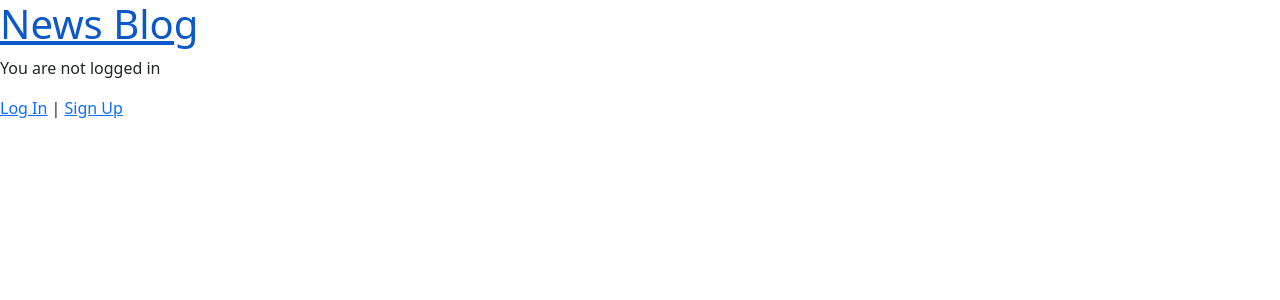
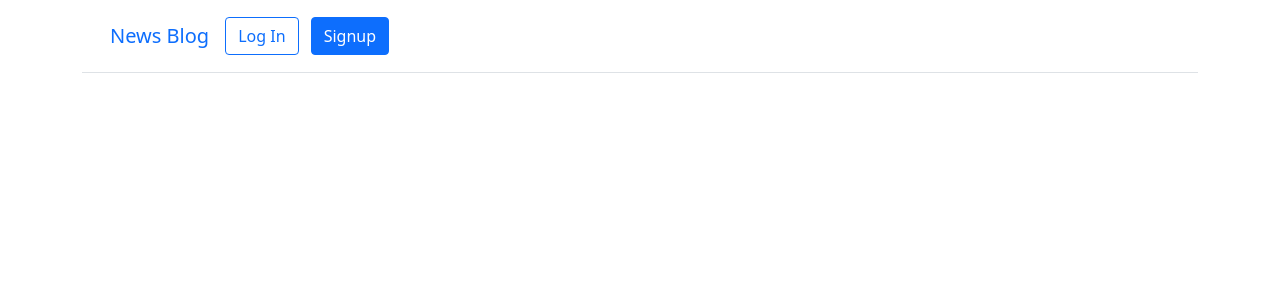
Before and after one commit to elrobinho1/Django-news-blog, a Django app: template templates/home.html in a window 1280 px wide. Shown: the top 300 px of the page. Run offline with Django 3.2, Linux system fonts and the light colour scheme; the template is opened without the code that fills it, so the values that code supplies are empty; some libraries are stand-ins or nearby versions.

Commit message:
develope base.html

```diff
--- a/templates/base.html
+++ b/templates/base.html
@@ -13,13 +13,49 @@
 </head>
 
 <body>
-    <header>
-        <h1><a href="{% url 'home' %}">News Blog</a></h1>
-    </header>
-    <main>
-        {% block content %}
-        {% endblock content %}
-    </main>
+    <div class="container">
+        <header class="p-3 mb-3 border-bottom">
+            <div class="container">
+                <div class="d-flex flex-wrap align-items-center justify-content-center justify-content-lg-start">
+                    <a class="navbar-brand" href="{% url 'home' %}">News Blog</a>
+
+                    <ul class="nav col-12 col-lg-auto me-lg-auto mb-2 justify-content-center mb-md-0">
+                        {% if user.is_authenticated %}
+                        <li>
+                            <a href="#" class="nav-link px-2 link-dark">+ New</a>
+                        </li>
+                    </ul>
+
+                    <div class="dropdown text-end">
+                        <a href="#" class="d-block link-dark text-decoration-none dropdown-toggle" id="dropdownUser1"
+                            data-bs-toggle="dropdown" aria-expanded="false">
+                            {{ user.username }}
+                        </a>
+                        <ul class="dropdown-menu text-small" aria-labelledby="dropdownUser1">
+                            <li>
+                                <a href="{% url 'password-change' %}" class="dropdown-item">Change password</a>
+                            </li>
+                            <li>
+                                <a href="{% url 'logout' %}" class="dropdown-item">Log Out</a>
+                            </li>
+                        </ul>
+                    </div>
+
+                    {% else %}
+                    <div class="text-end">
+                        <a href="{% url 'login' %}" class="btn btn-outline-primary me-2">Log In</a>
+                        <a href="{% url 'signup' %}" class="btn btn-primary">Signup</a>
+                    </div>
+                    {% endif%}
+                </div>
+            </div>
+        </header>
+
+        <main>
+            {% block content %}
+            {% endblock content %}
+        </main>
+    </div>
 
 
 
--- a/templates/home.html
+++ b/templates/home.html
@@ -3,17 +3,5 @@
 {% block title %}Home{% endblock title %}
 
 {% block content %}
-{% if user.is_authenticated %}
-<p>Hello {{user.username }}! You are {{ user.age }} years old.</p>
-{% if user.is_staff %}
-<p>status: Adimn</p>
-{% else %}
-<p>status: User</p>
-{% endif %}
-<a href="{% url 'logout' %}">Log Out</a>
-{% else %}
-<p>You are not logged in</p>
-<a href="{% url 'login' %}">Log In</a> |
-<a href="{% url 'signup' %}">Sign Up</a>
-{% endif %}
+
 {% endblock content %}
```
